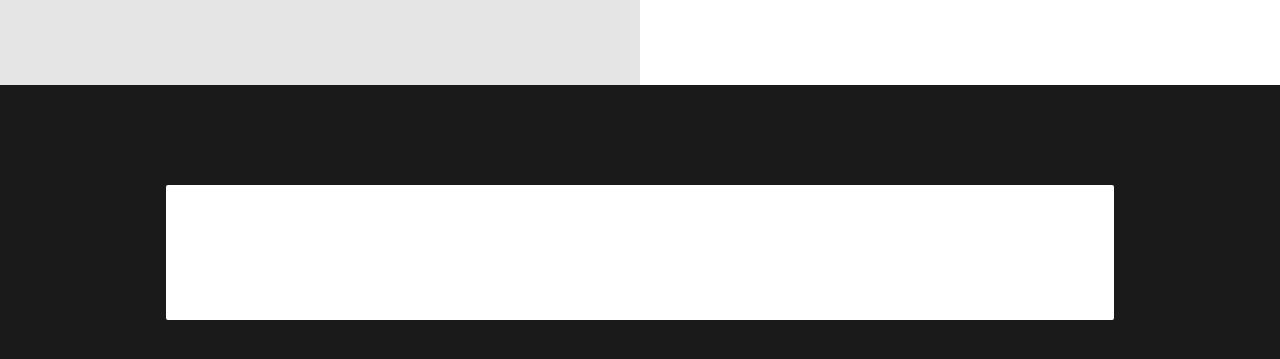
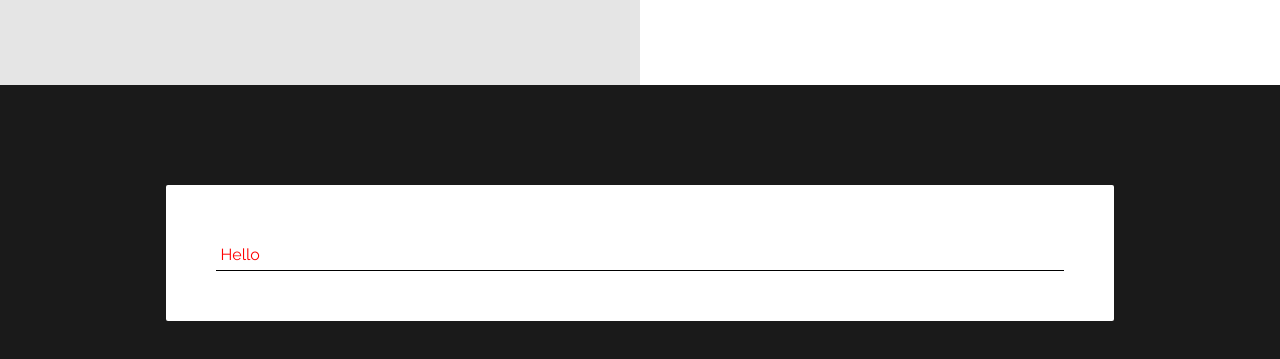
Before and after one commit to MotiLM2003/demo-responsive-website, a website: page index.html in a window 1280 px wide. Shown: the part 4183-4542 px from the top of the page. Drawn offline with nearby package versions, Linux system fonts and the light colour scheme.

Commit message:
added cfr.js as javascript framework and start using parcel

```diff
--- a/cfr.css
+++ b/cfr.css
@@ -0,0 +1,20 @@
+.form-group {
+  position: relative;
+}
+.form-group input + label {
+  color: red;
+  position: absolute;
+  left: 0.5rem;
+  top: 1rem;
+  transition: all 0.2s ease;
+  user-select: none;
+}
+
+.form-group input:focus + label {
+  top: -1.3rem;
+  left: 0;
+}
+.form-group input {
+  border-bottom: 1px solid #000;
+  width: 100%;
+}
--- a/index.html
+++ b/index.html
@@ -6,7 +6,7 @@
     <meta
       name="Description"
       content="Author: Moti Elmakies,
-     demo website project form my portfolio,
+     demo website project for my portfolio,
     Length: 784 pages"
     />
     <title>Home DIYs</title>
@@ -16,8 +16,9 @@
       integrity="sha512-q3eWabyZPc1XTCmF+8/LuE1ozpg5xxn7iO89yfSOd5/oKvyqLngoNGsx8jq92Y8eXJ/IRxQbEC+FGSYxtk2oiw=="
       crossorigin="anonymous"
     />
+
+    <link rel="stylesheet" href="./css.css" />
     <link rel="stylesheet" href="cfr.css">
-    <link rel="stylesheet" href="./css.css" />
   </head>
   <body>
     <!--  header secton -->
@@ -352,10 +353,14 @@
       <div class="wrapper feedback-wrapper">
         <div class='feedback-form-container'>
           <div class="form-group">
+
                 <input type="text">
+                <label for="">Hello</label>
           </div>
         </div>
     </section>
+    <script src="./index.js"></script>
     <script src="js.js"></script>
+    <script src="cfr.js"></script>
   </body>
 </html>
```
Also changed, not shown: package.json (added, +20 -0 lines), cfr.js (added).
